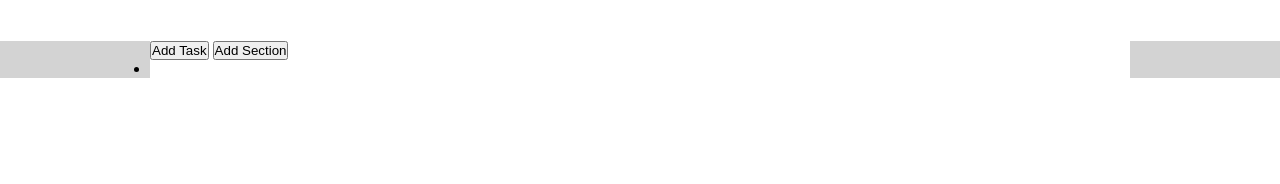
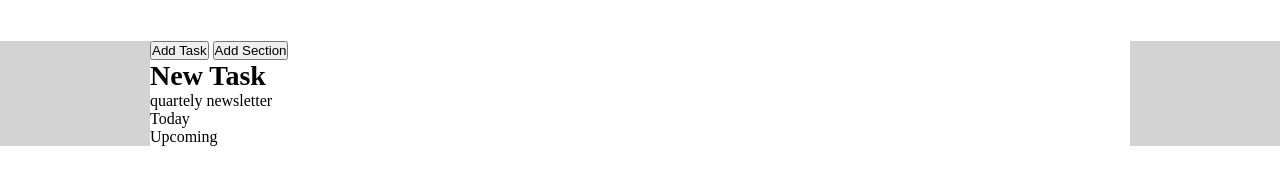
Before and after one commit to FrancescoBuonomoWork/html-css-toboolist, a plain HTML site: page index.html in a window 1280 px wide. Shown: the part 68-252 px from the top of the page. Drawn offline with Linux system fonts and the light colour scheme.

Commit message:
ADD primi elementi

```diff
--- a/css/style.css
+++ b/css/style.css
@@ -24,3 +24,12 @@
     max-width: 980px;
     margin-top: 40px;
 }
+/* reset liste  */
+ul,ol {
+    list-style:none;
+}
+
+h2 {
+    font-size: 28px;
+    font-weight: 600;
+}
--- a/index.html
+++ b/index.html
@@ -21,20 +21,21 @@
                     <button type="button">Add Section</button>
                 </section>
                 <!-- new task -->
-                <section class="new task">
+                <section class="new-task">
+                   <h2>New Task</h2>
                     <ul>
                         <li>
-
+                            quartely newsletter
                         </li>
                     </ul>
 
                 </section>
                 <!-- today -->
-                <section class="today">
+                <section class="today"> Today
 
                 </section>
                 <!-- upcoming -->
-                <section class="upcoming">
+                <section class="upcoming"> Upcoming
 
                 </section>
             </div>
```
